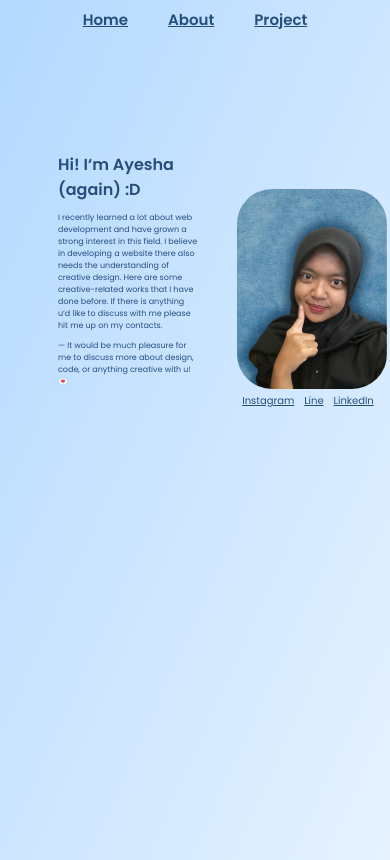
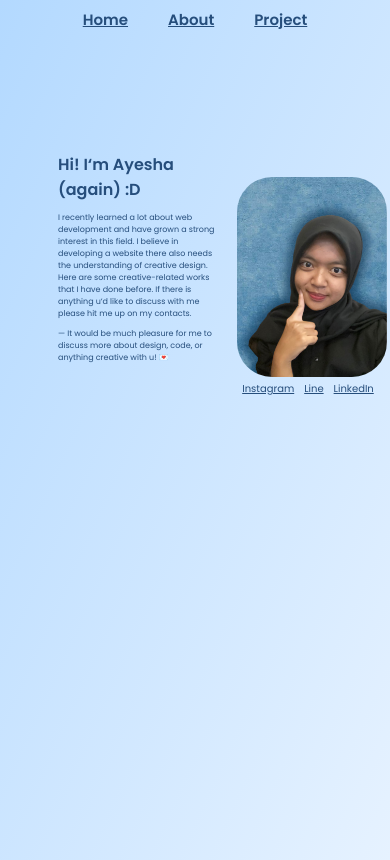
Before and after one commit to ayeshnabiha/proyek-webdev, a Next.js app: page /about in a window 390 px wide. Built offline with nearby package versions, Linux system fonts and the light colour scheme.

Commit message:
pls udahan

```diff
--- a/app/about/globals.css
+++ b/app/about/globals.css
@@ -89,7 +89,7 @@ body {
     padding: 10px 50px;
     max-width: 800px;
     width: 80%;
-    gap : 40px;
+    gap : 20px;
     margin-top: 100px;
   }
   .foto {
```
